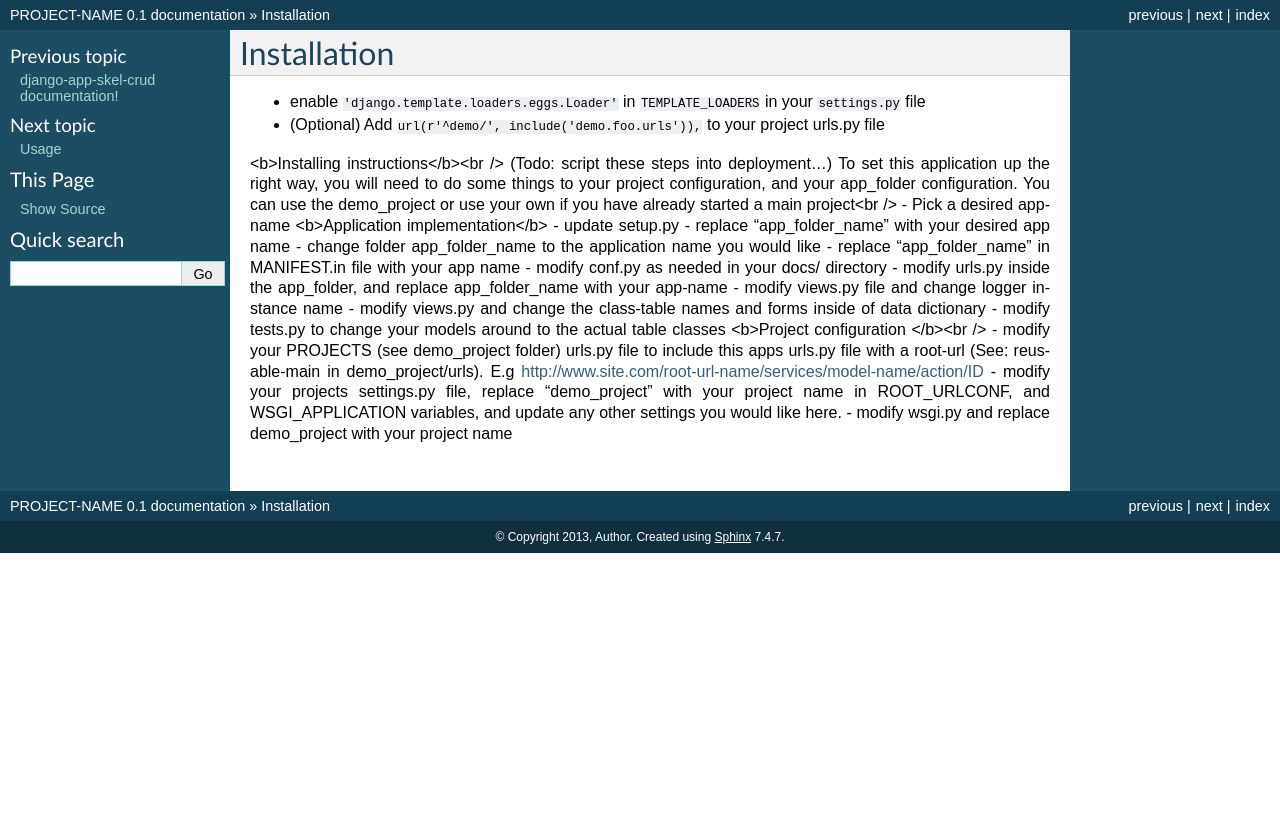
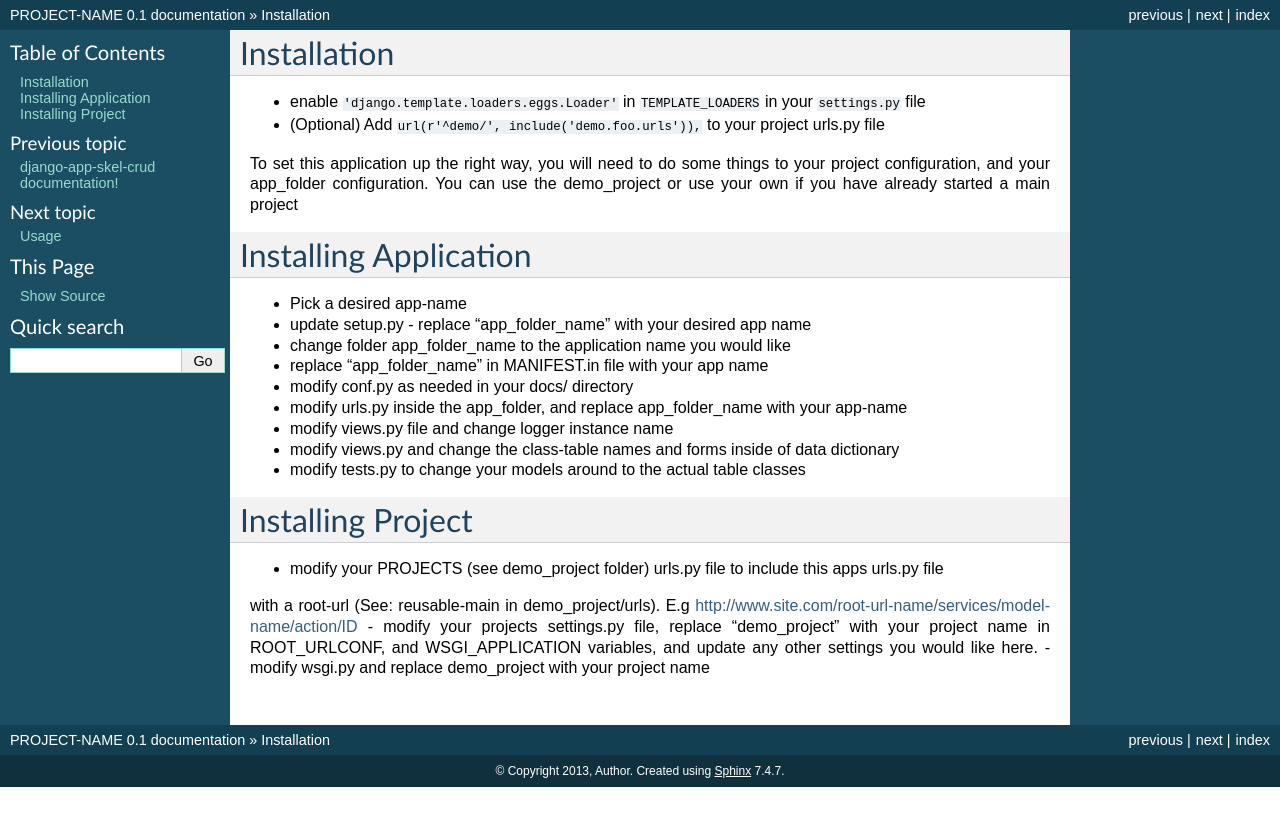
Before and after one commit to mikelopez/django-app-skel-crud, a Sphinx documentation site: the page built from docs/installation.rst, in a window 1280 px wide. Shown: the top 826 px of the page. Built offline with Sphinx 7.4.7, drawn with Linux system fonts in a browser that asks for light colours.

Commit message:
update readthedocs

```diff
--- a/docs/installation.rst
+++ b/docs/installation.rst
@@ -6,11 +6,11 @@ Installation
 - enable ``'django.template.loaders.eggs.Loader'`` in ``TEMPLATE_LOADERS`` in your ``settings.py`` file
 - (Optional) Add ``url(r'^demo/', include('demo.foo.urls')),`` to your project urls.py file
 
-<b>Installing instructions</b><br />
-(Todo: script these steps into deployment...)
-To set this application up the right way, you will need to do some things to your project configuration, and your app_folder configuration. You can use the demo_project or use your own if you have already started a main project<br />
+To set this application up the right way, you will need to do some things to your project configuration, and your app_folder configuration. You can use the demo_project or use your own if you have already started a main project
+
+Installing Application
+======================
 - Pick a desired app-name
-<b>Application implementation</b>
 - update setup.py - replace "app_folder_name" with your desired app name
 - change folder app_folder_name to the application name you would like
 - replace "app_folder_name" in MANIFEST.in file with your app name
@@ -19,7 +19,8 @@ To set this application up the right way, you will need to do some things to you
 - modify views.py file and change logger instance name
 - modify views.py and change the class-table names and forms inside of data dictionary
 - modify tests.py to change your models around to the actual table classes
-<b>Project configuration </b><br />
+Installing Project
+========================
 - modify your PROJECTS (see demo_project folder) urls.py file to include this apps urls.py file
 with a root-url (See: reusable-main in demo_project/urls). E.g http://www.site.com/root-url-name/services/model-name/action/ID
 - modify your projects settings.py file, replace "demo_project" with your project name in ROOT_URLCONF, and WSGI_APPLICATION variables, and update any other settings you would like here.
```
